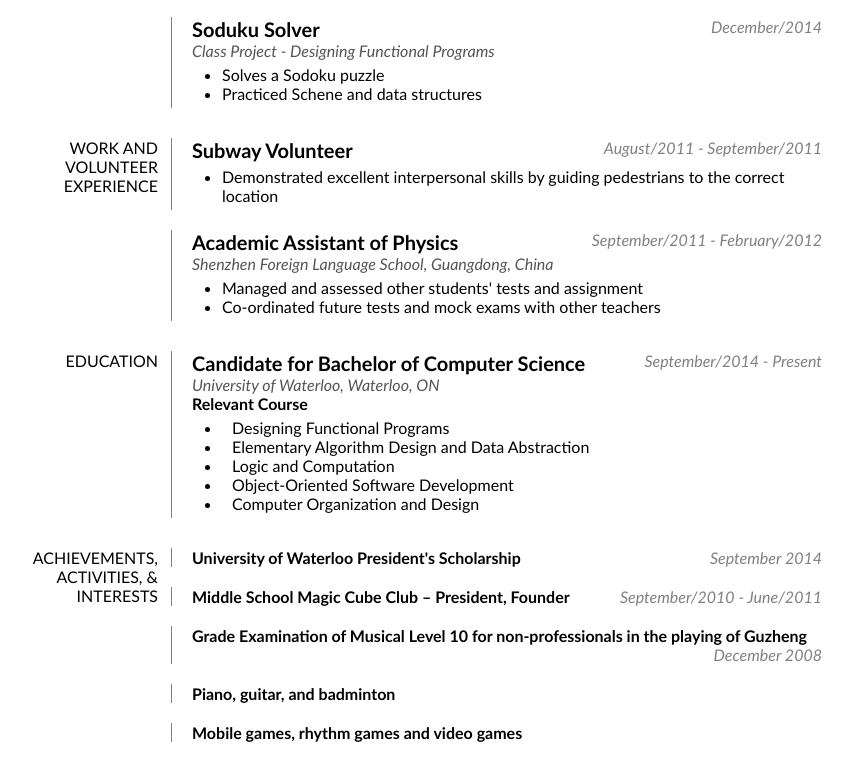
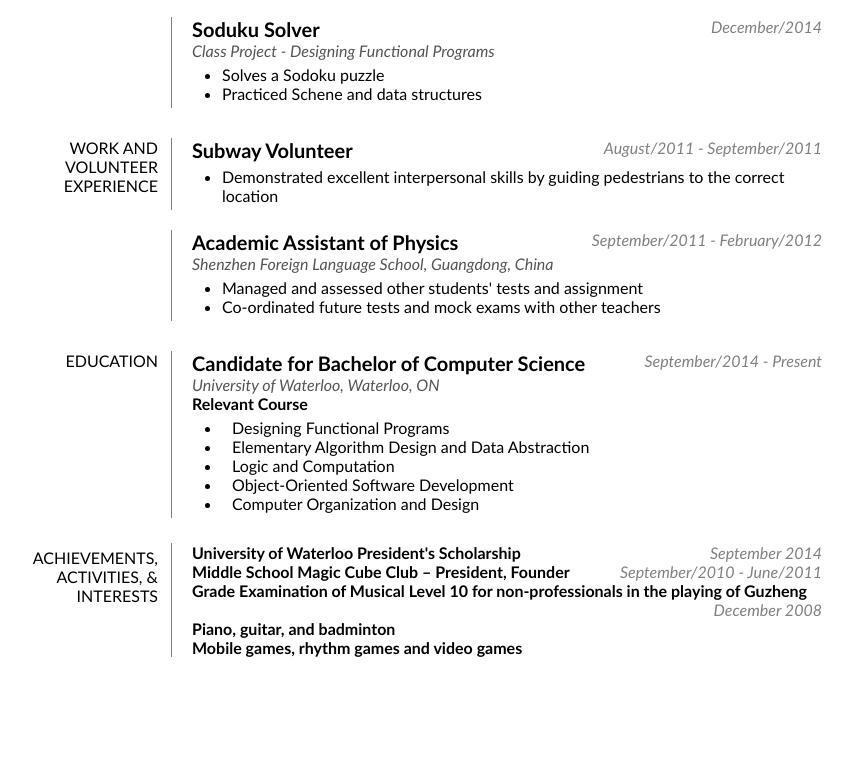
Before and after one commit to ruoyiwang/aliexroy, a plain HTML site: page resume_noline.html in a window 1280 px wide. Shown: the part 407-1172 px from the top of the page, without its empty margins (218-1071 px from the left). After the commit the page ends 1072 px from the top, so only its background shows below. Drawn offline with Linux system fonts and the light colour scheme.

Commit message:
adding right connect css

```diff
--- a/resume_noline.html
+++ b/resume_noline.html
@@ -55,6 +55,15 @@
 		text-align: left;
 		padding-left: 10px;
 		margin: 5px 0px 15px 0px;
+	}
+	div.right-connect{
+		border-left-style: solid;
+		border-left-width: 1px;
+		border-left-color: grey;
+		width: 80%;
+		float: right;
+		text-align: left;
+		padding-left: 10px;
 	}
 	div.skills{
 		width: 31%;
@@ -229,7 +238,7 @@
 			<div class="left">
 				ACHIEVEMENTS, ACTIVITIES, &amp; INTERESTS
 			</div>
-			<div class="right">
+			<div class="right-connect">
 				<span class="activity">
 					University of Waterloo President's Scholarship
 				</span>
@@ -237,7 +246,7 @@
 					September 2014
 				</span>
 			</div>
-			<div class="right">
+			<div class="right-connect">
 				<span class="activity">
 					Middle School Magic Cube Club – President, Founder
 				</span>
@@ -245,7 +254,7 @@
 					September/2010 - June/2011
 				</span>
 			</div>
-			<div class="right">
+			<div class="right-connect">
 				<span class="activity">
 					Grade Examination of Musical Level 10 for non-professionals in the playing of Guzheng
 				</span>
@@ -253,12 +262,12 @@
 					December 2008
 				</span>
 			</div>
-			<div class="right">
+			<div class="right-connect">
 				<span class="activity">
 					Piano, guitar, and badminton
 				</span>
 			</div>
-			<div class="right">
+			<div class="right-connect">
 				<span class="activity">
 					Mobile games, rhythm games and video games
 				</span>
```
